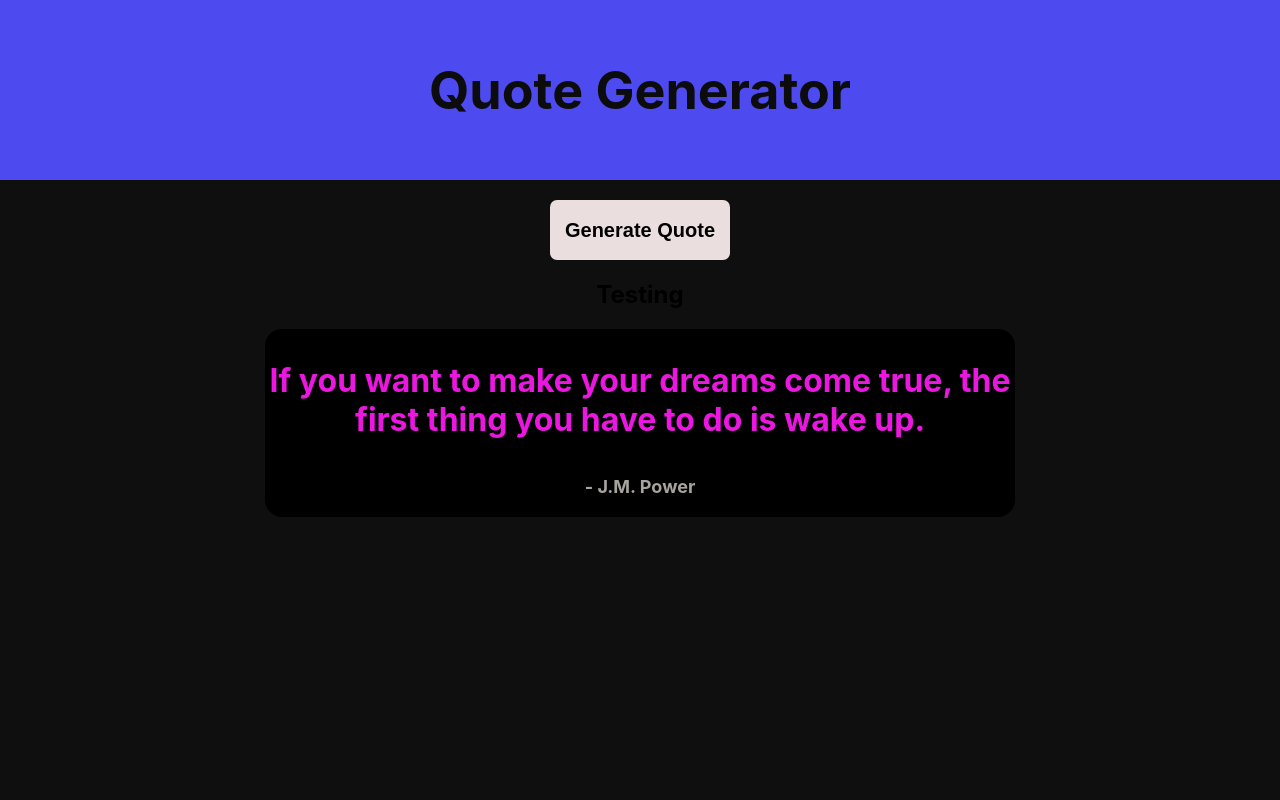
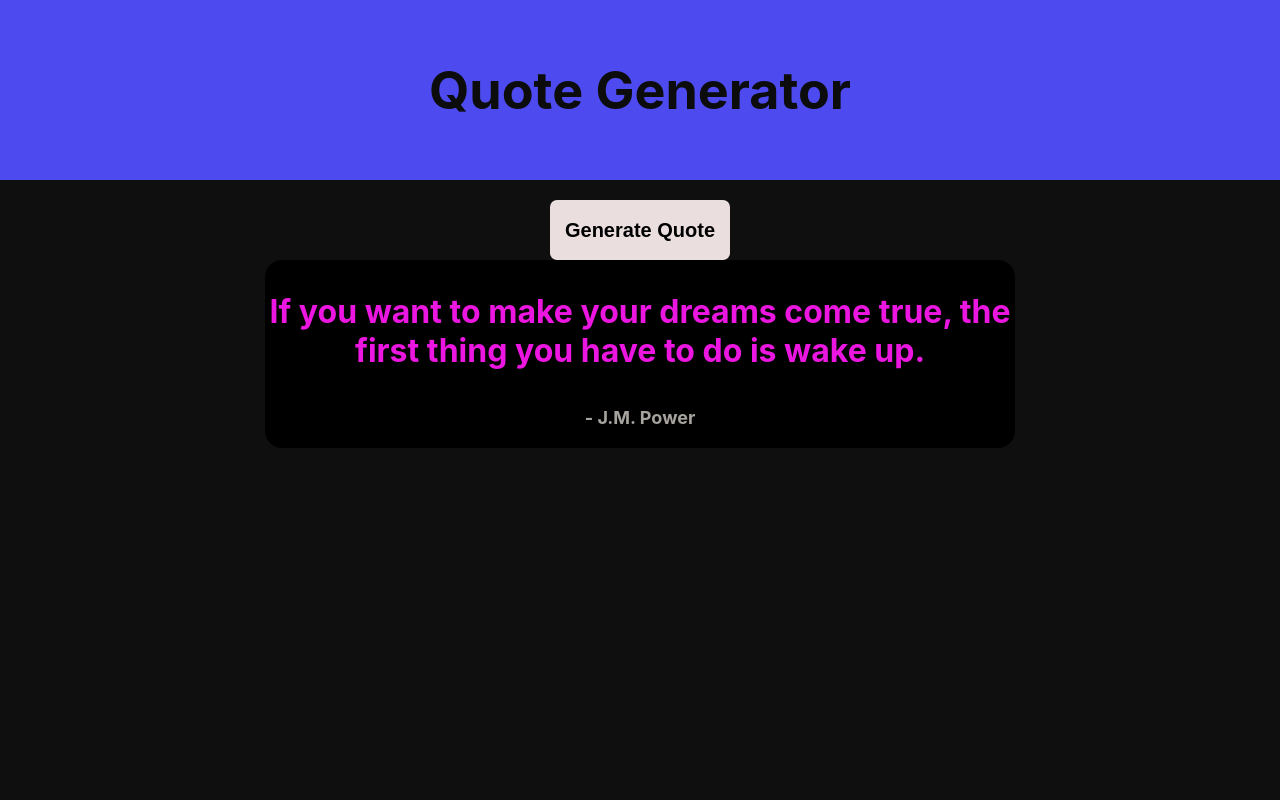
Before and after one commit to Eddie-ee/My-quote-generator, a React (Create React App) app: page / in a window 1280 px wide. Both pictures are taken after a click on the button "Generate Quote". Shown: the top 800 px of the page. Built offline with nearby package versions, Linux system fonts and the light colour scheme.

Commit message:
it works! update

```diff
--- a/src/components/QuoteBox.js
+++ b/src/components/QuoteBox.js
@@ -6,7 +6,6 @@ import quotesData from "./quotesData";
 export default function QuoteBox(props) {
   return (
     <div>
-      <h2>Testing</h2>
       <div className="quoteBox--quote">
         <p>{props.quote.quote}</p>
       </div>
```
